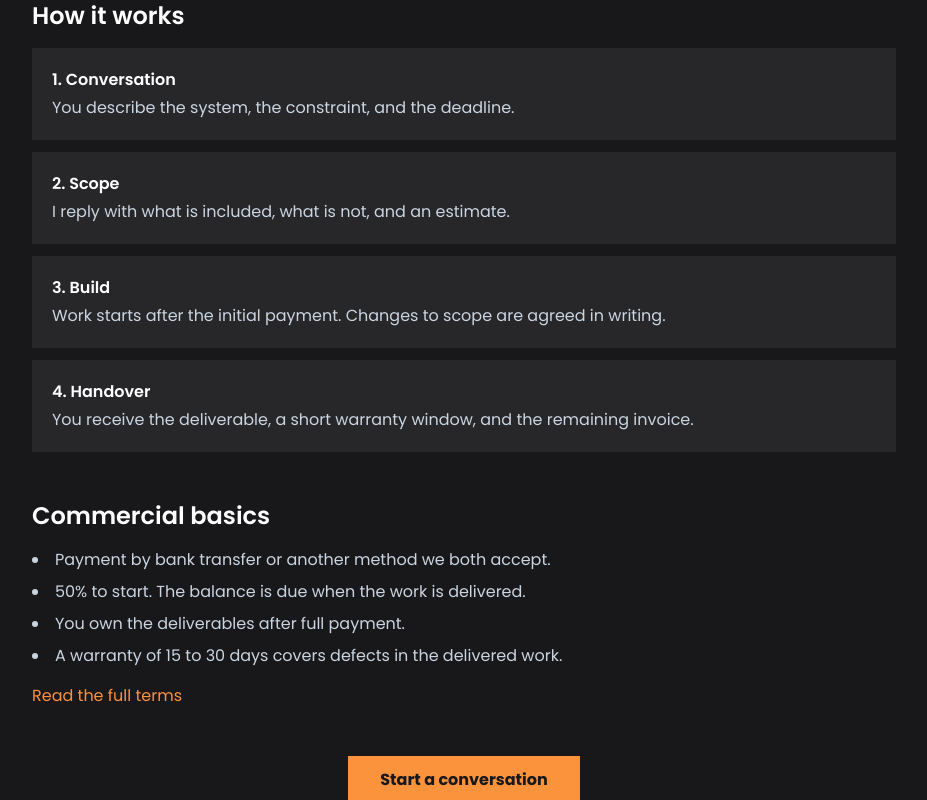
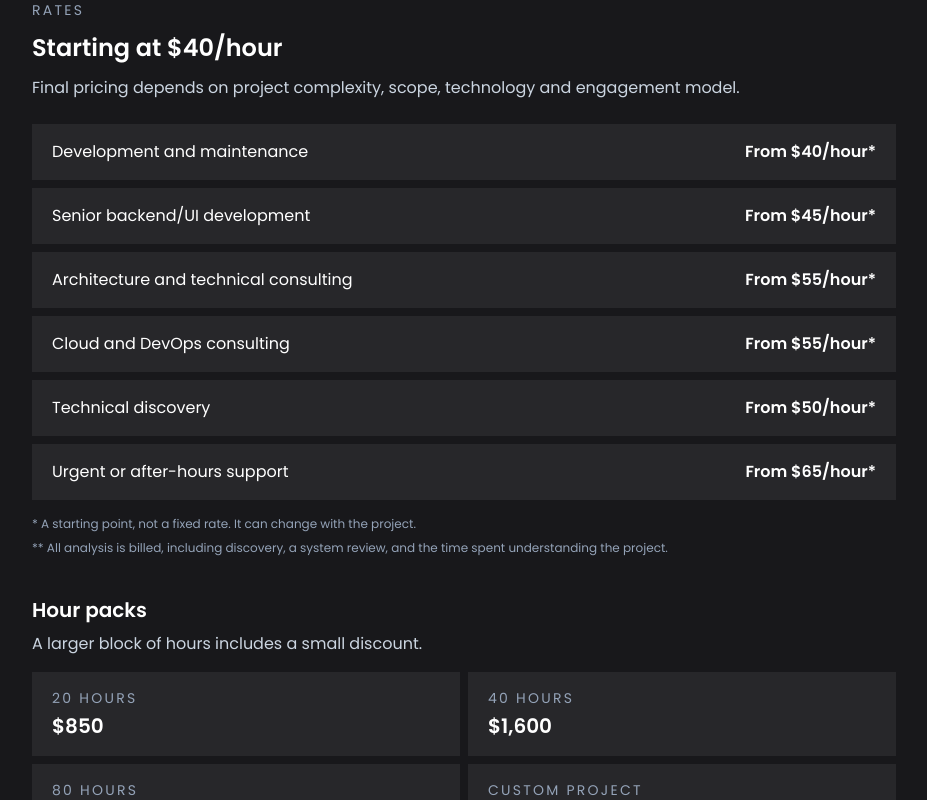
Before and after one commit to jeyssoncardenasdev/Motitech.Front, a React (Vite) app: page /hire in a window 1280 px wide. Shown: the part 1340-2140 px from the top of the page, without its empty margins (176-1103 px from the left). Built offline with nearby package versions, Linux system fonts and the light colour scheme.

Commit message:
Show starting rates so visitors can see the range before they write.

```diff
--- a/src/components/hire/Hire.tsx
+++ b/src/components/hire/Hire.tsx
@@ -22,6 +22,36 @@ const Hire = () => {
               <li key={offer.title} className="bg-surface p-5">
                 <h3 className="mb-2 font-semibold">{offer.title}</h3>
                 <p className="text-muted">{offer.description}</p>
+              </li>
+            ))}
+          </ul>
+        </section>
+
+        <section id="rates" className="scroll-mt-24">
+          <p className="mb-3 text-sm uppercase tracking-[0.16em] text-faint">{hire.ratesEyebrow}</p>
+          <h2 className="text-2xl font-semibold mb-3">{hire.ratesLead}</h2>
+          <p className="text-muted mb-6">{hire.ratesIntro}</p>
+          <ul className="grid gap-2">
+            {hire.rates.map((rate) => (
+              <li
+                key={rate.name}
+                className="flex flex-col gap-1 bg-surface px-5 py-4 sm:flex-row sm:items-baseline sm:justify-between"
+              >
+                <span>{rate.name}</span>
+                <span className="shrink-0 font-semibold">{rate.price}</span>
+              </li>
+            ))}
+          </ul>
+          <p className="mt-4 text-xs text-faint">{hire.ratesNote}</p>
+          <p className="mt-2 text-xs text-faint">{hire.ratesAnalysis}</p>
+
+          <h3 className="mt-10 mb-2 text-xl font-semibold">{hire.packagesTitle}</h3>
+          <p className="text-muted mb-4">{hire.packagesIntro}</p>
+          <ul className="grid gap-2 sm:grid-cols-2">
+            {hire.packages.map((pack) => (
+              <li key={pack.name} className="bg-surface px-5 py-4">
+                <p className="text-sm uppercase tracking-[0.16em] text-faint">{pack.name}</p>
+                <p className="mt-1 text-xl font-semibold">{pack.price}</p>
               </li>
             ))}
           </ul>
--- a/src/components/home/sections/Services.tsx
+++ b/src/components/home/sections/Services.tsx
@@ -1,5 +1,6 @@
 import { AnimatePresence, motion } from "framer-motion";
 import { useEffect, useState } from "react";
+import { Link } from "react-router-dom";
 import { serviceBanners } from "../../../content/catalog";
 import { useI18n } from "../../../i18n/LanguageProvider";
 import SectionHeading from "../../shared/SectionHeading";
@@ -110,6 +111,11 @@ const Services = () => {
             {manualPause ? messages.services.resume : messages.services.pause}
           </button>
         </div>
+        <p className="mt-8 text-center">
+          <Link to="/hire#rates" className="text-link hover:text-link-hover">
+            {messages.services.ratesCta}
+          </Link>
+        </p>
       </div>
     </section>
   );
--- a/src/i18n/en.ts
+++ b/src/i18n/en.ts
@@ -19,7 +19,7 @@ export const en: Messages = {
       hire: {
         title: "Hire | Motitech — Jeysson Cárdenas",
         description:
-          "Freelance engagements for APIs, cloud migration, legacy maintenance, and spec-driven delivery with Cursor and Claude Code.",
+          "Freelance work starting at $40/hour for APIs, cloud, legacy maintenance, and backend or UI. Final price depends on the project.",
       },
       works: {
         title: "Projects | Motitech — Jeysson Cárdenas",
@@ -162,6 +162,7 @@ export const en: Messages = {
     goTo: "Go to service",
     pause: "Pause",
     resume: "Resume",
+    ratesCta: "Starting at $40/hour",
     items: [
       {
         title: "APIs and microservices",
@@ -488,6 +489,29 @@ export const en: Messages = {
     ],
     termsLink: "Read the full terms",
     cta: "Start a conversation",
+    ratesEyebrow: "Rates",
+    ratesLead: "Starting at $40/hour",
+    ratesIntro:
+      "Final pricing depends on project complexity, scope, technology and engagement model.",
+    rates: [
+      { name: "Development and maintenance", price: "From $40/hour*" },
+      { name: "Senior backend/UI development", price: "From $45/hour*" },
+      { name: "Architecture and technical consulting", price: "From $55/hour*" },
+      { name: "Cloud and DevOps consulting", price: "From $55/hour*" },
+      { name: "Technical discovery", price: "From $50/hour*" },
+      { name: "Urgent or after-hours support", price: "From $65/hour*" },
+    ],
+    ratesNote: "* A starting point, not a fixed rate. It can change with the project.",
+    ratesAnalysis:
+      "** All analysis is billed, including discovery, a system review, and the time spent understanding the project.",
+    packagesTitle: "Hour packs",
+    packagesIntro: "A larger block of hours includes a small discount.",
+    packages: [
+      { name: "20 hours", price: "$850" },
+      { name: "40 hours", price: "$1,600" },
+      { name: "80 hours", price: "$3,000" },
+      { name: "Custom project", price: "Let's discuss" },
+    ],
   },
   legal: {
     updated: "Last updated",
--- a/src/i18n/es.ts
+++ b/src/i18n/es.ts
@@ -19,7 +19,7 @@ export const es: Messages = {
       hire: {
         title: "Contratación | Motitech — Jeysson Cárdenas",
         description:
-          "Encargos freelance de APIs, migración a la nube, mantenimiento de legado y entrega dirigida por especificación con Cursor y Claude Code.",
+          "Trabajo freelance desde $40/hora para APIs, nube, mantenimiento de legado y backend o UI. El precio final depende del proyecto.",
       },
       works: {
         title: "Proyectos | Motitech — Jeysson Cárdenas",
@@ -162,6 +162,7 @@ export const es: Messages = {
     goTo: "Ir al servicio",
     pause: "Pausar",
     resume: "Reanudar",
+    ratesCta: "Desde $40/hora",
     items: [
       {
         title: "APIs y microservicios",
@@ -494,6 +495,29 @@ export const es: Messages = {
     ],
     termsLink: "Leer los términos completos",
     cta: "Empezar una conversación",
+    ratesEyebrow: "Tarifas",
+    ratesLead: "Desde $40/hora",
+    ratesIntro:
+      "El precio final depende de la complejidad del proyecto, el alcance, la tecnología y la forma de contratación.",
+    rates: [
+      { name: "Desarrollo y mantenimiento", price: "Desde $40/hora*" },
+      { name: "Desarrollo backend/UI senior", price: "Desde $45/hora*" },
+      { name: "Arquitectura y consultoría técnica", price: "Desde $55/hora*" },
+      { name: "Consultoría de nube y DevOps", price: "Desde $55/hora*" },
+      { name: "Descubrimiento técnico", price: "Desde $50/hora*" },
+      { name: "Soporte urgente o fuera de horario", price: "Desde $65/hora*" },
+    ],
+    ratesNote: "* Es el punto de partida, no una tarifa fija. Puede variar según el proyecto.",
+    ratesAnalysis:
+      "** Todo análisis se cobra, incluido el diagnóstico, la revisión del sistema y el tiempo para entender el proyecto.",
+    packagesTitle: "Paquetes de horas",
+    packagesIntro: "Un bloque más grande de horas incluye un descuento pequeño.",
+    packages: [
+      { name: "20 horas", price: "$850" },
+      { name: "40 horas", price: "$1,600" },
+      { name: "80 horas", price: "$3,000" },
+      { name: "Proyecto a medida", price: "Lo conversamos" },
+    ],
   },
   legal: {
     updated: "Última actualización",
--- a/src/i18n/types.ts
+++ b/src/i18n/types.ts
@@ -73,6 +73,7 @@ export interface Messages {
     goTo: string;
     pause: string;
     resume: string;
+    ratesCta: string;
     items: { title: string; description: string }[];
   };
   projects: {
@@ -132,6 +133,15 @@ export interface Messages {
     commercial: string[];
     termsLink: string;
     cta: string;
+    ratesEyebrow: string;
+    ratesLead: string;
+    ratesIntro: string;
+    rates: { name: string; price: string }[];
+    ratesNote: string;
+    ratesAnalysis: string;
+    packagesTitle: string;
+    packagesIntro: string;
+    packages: { name: string; price: string }[];
   };
   legal: {
     updated: string;
```
Also changed, not shown: 1 other file (tests, documents, lock files or other folders).
